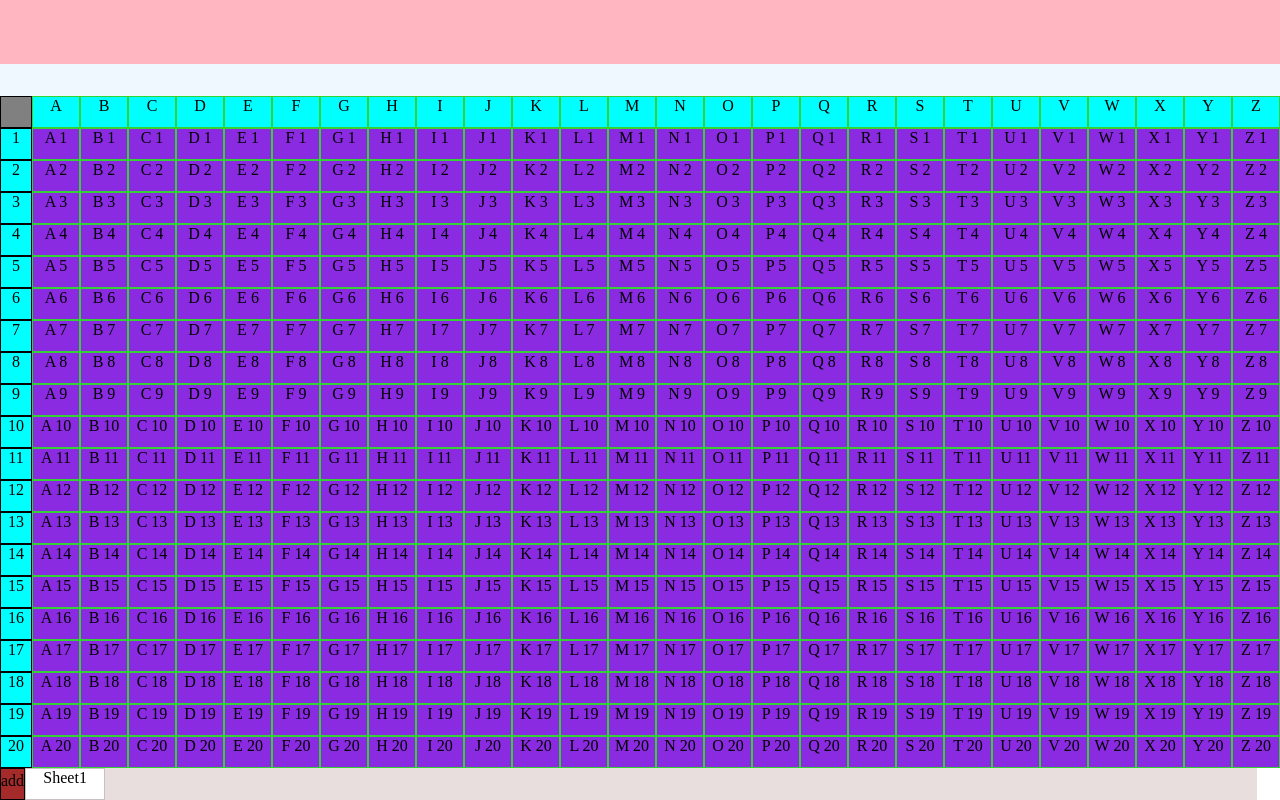
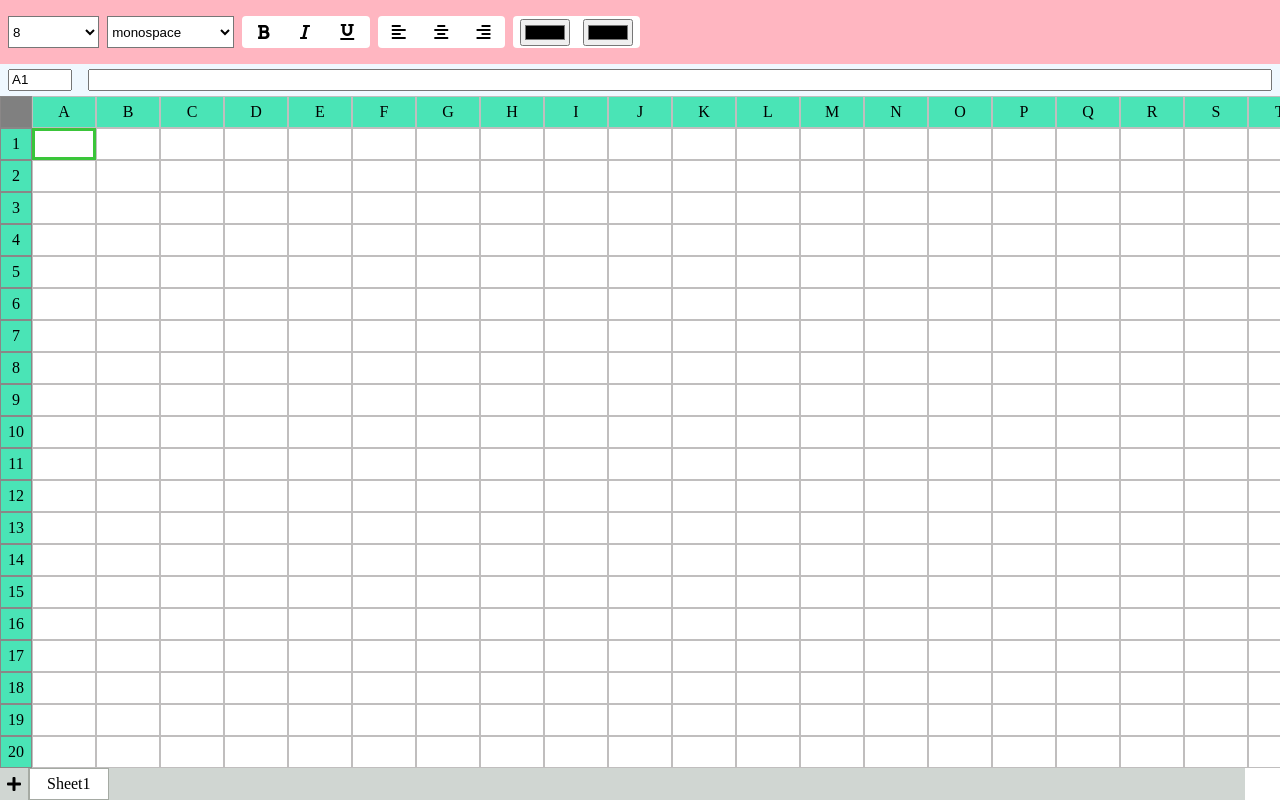
Before and after one commit to ShilpaAgarwal/Excel-Clone, a plain HTML site: page index.html in a window 1280 px wide. Drawn offline with Linux system fonts and the light colour scheme.

Commit message:
made cell click, edit work and getting the cell number, made color contrast better, added different section for functionalities, made bold, italics, underline work for the cells

```diff
--- a/grid.js
+++ b/grid.js
@@ -3,29 +3,104 @@ let topRow = document.querySelector(".top-row");
 let rows = 100;
 let cols = 26;
 let grid = document.querySelector(".grid");
+let bold = document.querySelector(".bold");
+let italics = document.querySelector(".italics");
+let underline = document.querySelector(".underline");
+let addressInput = document.querySelector(".address-input");
+let prevCell;
+let buiArr = [];
 
+// to create row number, and number from 1 to 100
 for(let i=0; i<rows; i++) {
+    // a div for each row number
     let rowNum = document.createElement("div");
     rowNum.innerText = i+1;
     rowNum.setAttribute("class", "box")
+    // adding the div to the left column (number col)
     leftCol.appendChild(rowNum);
 }
 
+// to create column number from A to Z
 for(let i=0; i<cols; i++) {
     let rowNum = document.createElement("div");
     rowNum.innerText = String.fromCharCode(65+i);
-    rowNum.setAttribute("class", "cell")
+    rowNum.setAttribute("class", "cell");
+    // adding div to first row, (alphabet row)
     topRow.appendChild(rowNum);
 }
 
+// creating the whole grid
 for(let i=0; i<rows; i++) {
+    // a div named row for the whole row
     let row = document.createElement("div");
     row.setAttribute("class", "row")
+
+    // for all the rows we will divide it into multiple columns
     for(let j=0; j<cols; j++) {
         let cell = document.createElement("div");
-        cell.innerText = `${String.fromCharCode(65+j)} ${i+1}`
+        //numbering cell as A1, B1, C6, A2 etc.
         cell.setAttribute("class", "cell");
+        cell.setAttribute("rowId", `${i}`);
+        cell.setAttribute("colId", `${j}`);
+
+        //appending all the cells to the current row
         row.appendChild(cell);
+
+        cell.addEventListener("click", function () {
+            // showing that we are on this cell
+            cell.style.border = `3px solid rgb(58, 197, 58)`
+            cell.setAttribute("contenteditable", "true");
+
+            //when the cell is clicked, it shows on address bar
+            let rowId = Number(cell.getAttribute("rowId"));
+            let colId = Number(cell.getAttribute("colId"));
+            addressInput.value = `${String.fromCharCode(65+colId)}${rowId+1}`;
+
+            if(prevCell != undefined) {
+                prevCell.style.border =  `1px solid rgb(165, 170, 163)`;
+            }
+            prevCell = cell;
+        })
     }
+    // at last adding all the rows to the grid
     grid.appendChild(row);
 }
+
+let cellDef = document.querySelector(".grid .cell");
+cellDef.click();
+
+bold.addEventListener("click", function () {
+    //bold on click
+    let uiCellElement = getFontSyleCell();
+    uiCellElement.style.fontWeight = "bold";
+})
+
+italics.addEventListener("click", function () {
+    //italics on click
+    let uiCellElement = getFontSyleCell();
+    uiCellElement.style.fontStyle = "italic";
+})
+
+underline.addEventListener("click", function () {
+    //underline on click
+    let uiCellElement = getFontSyleCell();
+    uiCellElement.style.textDecoration = "underline";
+})
+
+//to get the row and column of a cell
+function getRowAndColId(address) {
+    colId = Number(address.charCodeAt(0))-65;
+    rowId = Number(address.slice(1))-1;
+    return {"rowId": rowId, "colId": colId};
+}
+
+//to get the cell whose font we want to change
+function getFontSyleCell() {
+    let address = addressInput.value;
+    let rowAndColId = getRowAndColId(address);
+    let rowId = rowAndColId.rowId;
+    let colId = rowAndColId.colId;
+
+    let uiCellElement = document.querySelector(`.cell[rowId="${rowId}"][colId="${colId}"]`);
+    return uiCellElement;
+}
--- a/index.html
+++ b/index.html
@@ -6,23 +6,56 @@
     <meta name="viewport" content="width=device-width, initial-scale=1.0">
     <title>Document</title>
     <link rel="stylesheet" href="style.css">
+    <link rel="stylesheet" href="https://cdnjs.cloudflare.com/ajax/libs/font-awesome/5.15.3/css/all.min.css" integrity="sha512-iBBXm8fW90+nuLcSKlbmrPcLa0OT92xO1BIsZ+ywDWZCvqsWgccV3gFoRBv0z+8dLJgyAHIhR35VZc2oM/gI1w==" crossorigin="anonymous" />
 </head>
 <body>
-    <div class="menu-container"></div>
-    <div class="formula-container"></div>
+    <div class="menu-container">
+        <select class="font-size">
+            <option value="8">8</option>
+            <option value="10">10</option>
+            <option value="12">12</option>
+            <option value="16">16</option>
+            <option value="20">20</option>
+            <option value="32">32</option>
+        </select>
+        <select class="font-family">
+            <option value="monospace">monospace</option>
+            <option value="sans-serif">sans-serif</option>
+            <option value="georgia">Georgia</option>
+            <option value="fantasy">fantasy</option>
+        </select>
+        <div class="bui-container">
+            <i class="fas fa-bold bold"></i>
+            <!-- <input type="button" class="bold" value="B"> -->
+            <i class="fas fa-italic italics"></i>
+            <!-- <input type="button" class="italics" value="I"> -->
+            <i class="fas fa-underline"></i>
+            <!-- <input type="button" class="underline" value="U"> -->
+        </div>
+        <div class="align-container">
+            <i class="fas fa-align-left"></i>
+            <i class="fas fa-align-center"></i>
+            <i class="fas fa-align-right"></i>
+        </div>
+        <div class="color-container">
+            <input type="color" class="color">
+            <input type="color" class="bg-color">
+        </div>
+    </div>
+    <div class="formula-container">
+        <input type="text" class="address-input">
+        <input type="text" class="formula-input">
+    </div>
     <div class="grid-container">
-        <div class="col-number">
-            <div class="left-box box"></div>
-            <div class="top-row"></div>
-        </div>
-        <div class="full-grid">
-            <div class="left-col"></div>
-            <div class="grid"></div>
-        </div>
-
+        <div class="left-box box"></div>
+        <div class="top-row"></div>
+        <div class="left-col"></div>
+        <div class="grid"></div>
     </div>
     <div class="sheet-container">
-        <div class="add-sheet-btn-container">add</div>
+        <div class="add-sheet-btn-container">
+            <i class="fas fa-plus"></i>
+        </div>
         <div class="sheet-list">
             <div class="sheet active" idx="0">Sheet1</div>
         </div>
--- a/script.js
+++ b/script.js
@@ -4,6 +4,7 @@ let sheetList = document.querySelector(".sheet-list");
 let firstSheet = document.querySelector(".sheet");
 firstSheet.addEventListener("click", makeMeActive);
 
+// to add new sheets
 addBtn.addEventListener("click", function() {
     //extract last sheet number
     let sheets =  document.querySelectorAll(".sheet");
--- a/style.css
+++ b/style.css
@@ -7,59 +7,114 @@ body {
 .menu-container {
     height: 4rem;
     background-color: lightpink;
+    display: flex;
+    align-items: center;
+    gap: 0.5rem;
+    padding-left: 0.5rem;
+}
+.menu-container >* {
+    height: 2rem;
+    background-color: white;
+}
+.font-size {
+    width: 5.7rem;
+}
+.font-family {
+    width: 10%;
+}
+.bui-container {
+    width: 10%;
+    border-radius: 4px;
+    display: flex;
+    justify-content: space-around;
+    align-items: center;
+}
+.align-container {
+    width: 10%;
+    border-radius: 4px;
+    display: flex;
+    justify-content: space-around;
+    align-items: center;
+}
+.color-container {
+    width: 10%;
+    border-radius: 4px;
+    display: flex;
+    justify-content: space-around;
+    align-items: center;
+}
+#size {
+    height: 100%;
+    width: 100%;
 }
 .formula-container {
     height: 2rem;
     background-color: aliceblue;
+    display: flex;
+    justify-content: space-around;
+    align-items: center;
+}
+.formula-container >* {
+    height: 70%;
+}
+.address-input {
+    width: 4rem;
+}
+.formula-input {
+    width: calc(100vw - 6rem );
 }
 .grid-container {
     height: calc(100vh - (4rem + 2rem + 2rem));
-    background-color: aqua;
+    background-color: rgb(74, 228, 182);
     overflow: auto;
+    position: relative;
 }
 .row {
-    display: flex;
-}
-.col-number {
     display: flex;
 }
 .top-row {
     width: calc( 100vh - 2rem);
     height: 2rem;
     display: flex;
+    position: absolute;
+    left: 2rem;
+    top: 0;
 }
 .left-box {
     background-color: gray;
 }
 .grid {
-    background-color:blueviolet;
+    background-color: white;
+    position: absolute;
+    left: 2rem;
+    top: 2rem;
 }
 .sheet-container {
     height: 2rem;
     display: flex;
 }
 .add-sheet-btn-container {
-    background-color: brown;
+    background-color: rgb(208, 214, 210);
     height: 3rem;
-    border: 1px solid;
+    width: 1.8rem;
+    border-right: 1px solid rgb(165, 170, 163);
     height: 100%;
-    padding-top: 0.2rem;
-    padding-bottom: 0.3rem;
-}
-.full-grid {
     display: flex;
+    justify-content: center;
+    align-items: center;
 }
 .sheet-list {
-    width: calc(100vw - 3rem);
+    width: calc(100vw - 4rem);
     display: flex;
-    background-color: rgb(233, 222, 222);
+    background-color: rgb(208, 214, 210);
     /* change width to min-width */
     overflow: auto;
 }
+
+/* scroll, but hide the scroll bar */
 .sheet-list::-webkit-scrollbar {
     display: none;
 }
-
 /* Hide scrollbar for IE, Edge and Firefox */
 .sheet-list {
     -ms-overflow-style: none; /* IE and Edge */
@@ -68,10 +123,11 @@ body {
 .sheet {
     min-width: 5rem;
     height: 100%;
-    background-color: rgb(233, 222, 222);
+    background-color: rgb(206, 212, 207);
     display: flex;
     justify-content: center;
-    border: 1px solid rgb(201, 193, 193);
+    align-items: center;
+    border: 1px solid rgb(165, 170, 163);
 }
 .active {
     background-color: white;
@@ -79,12 +135,17 @@ body {
 .box {
     height: 2rem;
     width: 2rem;
-    border: 1px solid;
-    text-align: center;
+    border: 1px solid rgb(138, 135, 135);
+    display: flex;
+    justify-content: center;
+    align-items: center;
 }
 .cell {
-    min-width: 3rem;
-    border: 1px solid rgb(52, 209, 52);
+    min-width: 4rem;
+    border: 1px solid rgb(192, 190, 190);
     text-align: center;
     height: 2rem;
+    display: flex;
+    justify-content: center;
+    align-items: center;
 }
```
